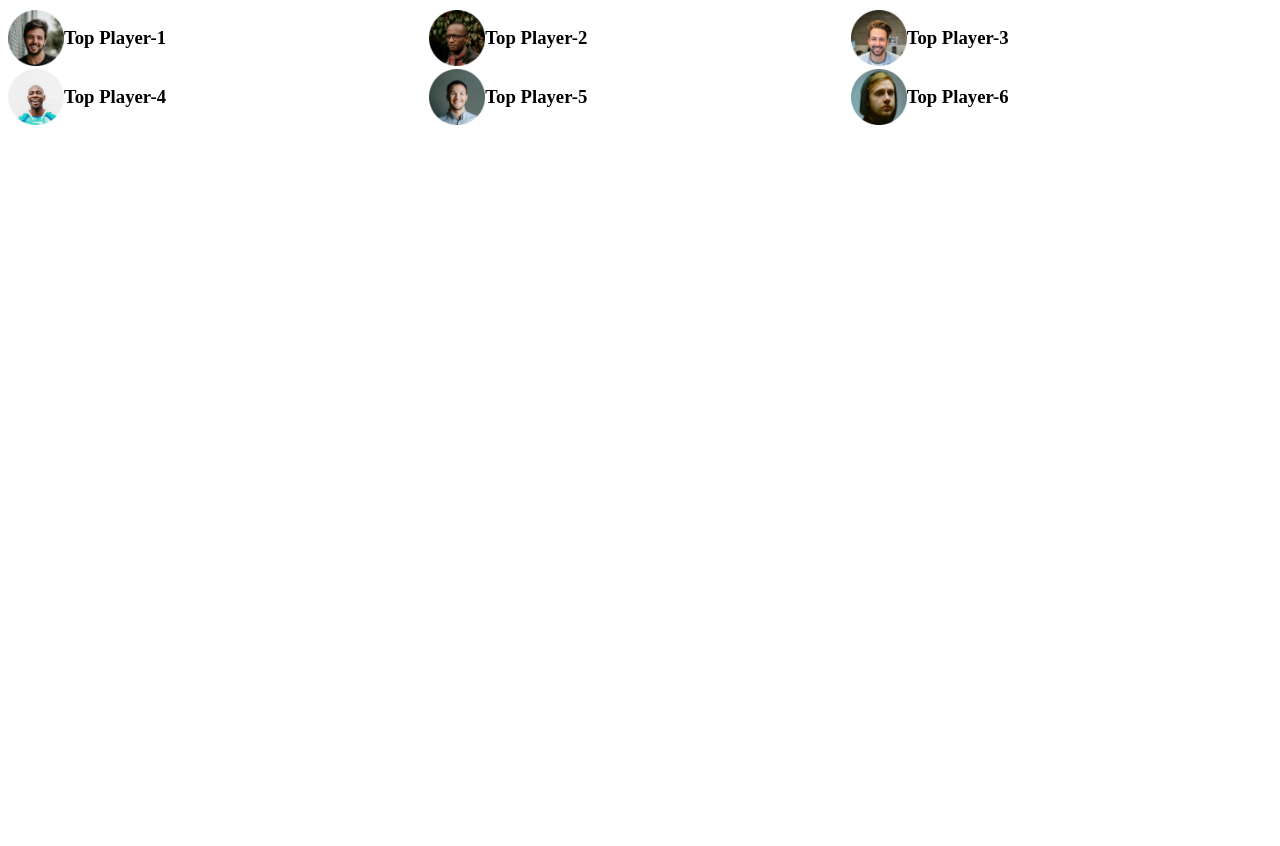
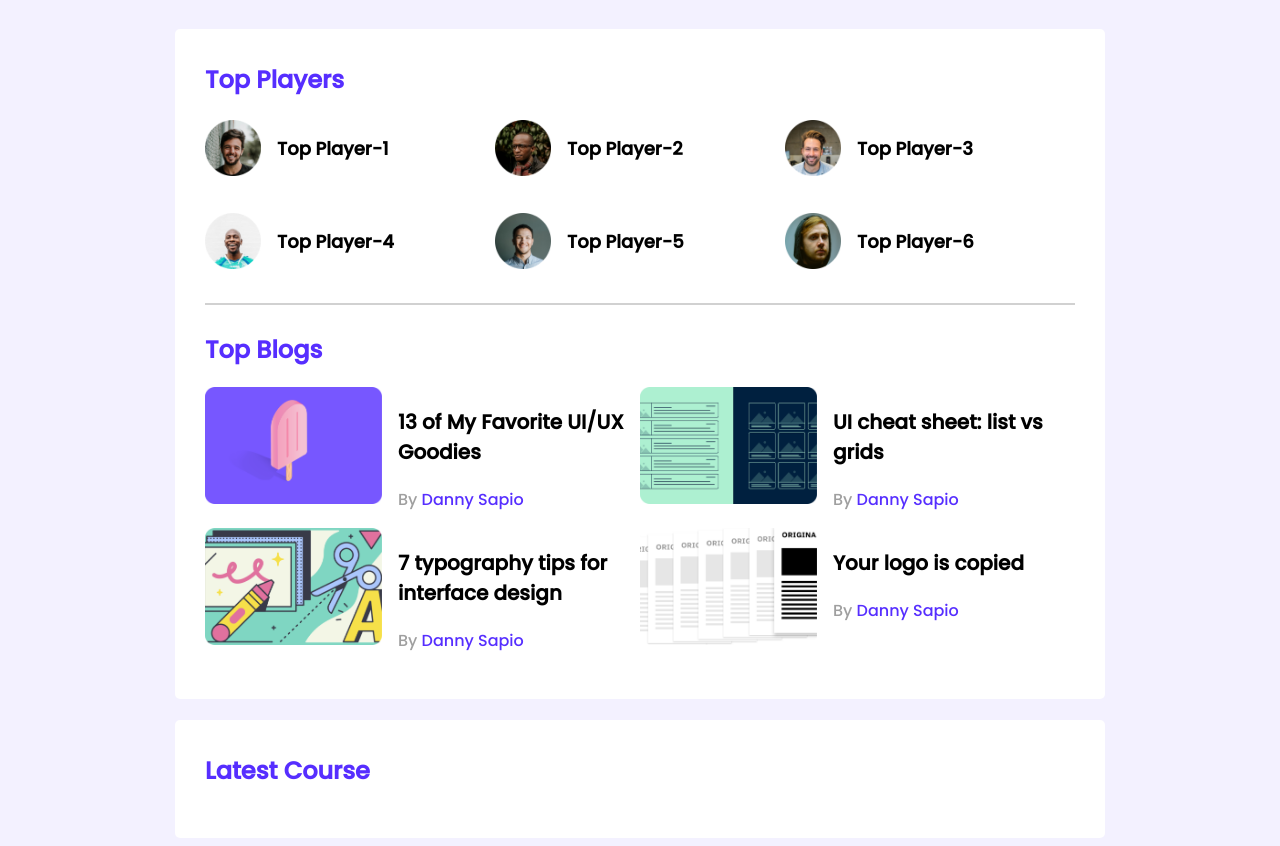
Before and after one commit to shubhomedia/leaderboard-page-design, a plain HTML site: page index.html in a window 1280 px wide. Before the commit the page ends 800 px from the top, so only its background shows below. Drawn offline with Linux system fonts and the light colour scheme.

Commit message:
New section and some style added

```diff
--- a/index.html
+++ b/index.html
@@ -15,35 +15,98 @@
     <!-- Header End  -->
     <main>
         <!-- Top Player and Top Blog  -->
-        <section>
+        <section class="container">
             <div class="top-players">
+                <h2 class="section-title">Top Players</h2>
                 <div class="players">
                     <div class="player">
                         <img src="images/players/player-1.png" alt="">
-                        <h3>Top Player-1</h3>
+                        <h3 class="player-name">Top Player-1</h3>
                     </div>
                     <div class="player">
                         <img src="images/players/player-2.png" alt="">
-                        <h3>Top Player-2</h3>
+                        <h3 class="player-name">Top Player-2</h3>
                     </div>
                     <div class="player">
                         <img src="images/players/player-3.png" alt="">
-                        <h3>Top Player-3</h3>
+                        <h3 class="player-name">Top Player-3</h3>
                     </div>
                     <div class="player">
                         <img src="images/players/player-4.png" alt="">
-                        <h3>Top Player-4</h3>
+                        <h3 class="player-name">Top Player-4</h3>
                     </div>
                     <div class="player">
                         <img src="images/players/player-5.png" alt="">
-                        <h3>Top Player-5</h3>
+                        <h3 class="player-name">Top Player-5</h3>
                     </div>
                     <div class="player">
                         <img src="images/players/player-6.png" alt="">
-                        <h3>Top Player-6</h3>
+                        <h3 class="player-name">Top Player-6</h3>
                     </div>
                 </div>
             </div>
+            <hr>
+            <div class="top-blogs">
+                <h2 class="section-title">Top Blogs</h2>
+                <div class="blogs">
+                    <article class="blog">
+                        <div class="thumbnail">
+                            <img src="images/blogs/blog-1.png" alt="">
+                        </div>
+                        <div class="blog-info">
+                            <h3 class="blog-title">
+                                13 of My Favorite UI/UX Goodies
+                            </h3>
+                            <p class="blog-author">By <a href="">Danny Sapio</a>
+
+                            </p>
+                        </div>
+                    </article>
+                    <article class="blog">
+                        <div class="thumbnail">
+                            <img src="images/blogs/blog-2.png" alt="">
+                        </div>
+                        <div class="blog-info">
+                            <h3 class="blog-title">
+                                UI cheat sheet:  list vs grids
+                            </h3>
+                            <p class="blog-author">By <a href="">Danny Sapio</a>
+
+                            </p>
+                        </div>
+                    </article>
+                    <article class="blog">
+                        <div class="thumbnail">
+                            <img src="images/blogs/blog-3.png" alt="">
+                        </div>
+                        <div class="blog-info">
+                            <h3 class="blog-title">
+                                7 typography tips for interface design
+                            </h3>
+                            <p class="blog-author">By <a href="">Danny Sapio</a>
+
+                            </p>
+                        </div>
+                    </article>
+                    <article class="blog">
+                        <div class="thumbnail">
+                            <img src="images/blogs/blog-4.png" alt="">
+                        </div>
+                        <div class="blog-info">
+                            <h3 class="blog-title">
+                                Your logo is copied
+                            </h3>
+                            <p class="blog-author">By <a href="">Danny Sapio</a>
+
+                            </p>
+                        </div>
+                    </article>
+                </div>
+            </div>
+        </section>
+        <!-- Latest Courses  -->
+        <section class="container">
+            <h2 class="section-title">Latest Course</h2>
         </section>
     </main>
 </body>
--- a/styles/style.css
+++ b/styles/style.css
@@ -1,7 +1,43 @@
+/* Font  */
+@import url("https://fonts.googleapis.com/css2?family=Poppins:wght@500&display=swap");
+
+/* Base Font */
+body {
+  font-family: "Poppins", sans-serif;
+  background-color: #f3f1ff;
+}
+
+main {
+  display: flex;
+  flex-direction: column;
+  align-items: center;
+}
+
+.container {
+  background-color: #ffffff;
+  width: 870px;
+  padding: 30px;
+  margin-top: 21px;
+  border-radius: 5px;
+}
+hr {
+  border: 1px solid #d1d1d1;
+  margin-bottom: 27px;
+}
+
 /* Top Players style  */
+.top-players {
+  margin-bottom: 30px;
+}
+.section-title {
+  color: #562eff;
+  font-size: 24px;
+  margin-top: 3px;
+}
 .players {
   display: grid;
   grid-template-columns: repeat(3, 1fr);
+  grid-row-gap: 30px;
   /* grid-template-columns: 1fr 1fr 1fr; */
 }
 
@@ -13,3 +49,37 @@
   width: 56px;
   height: 56px;
 }
+.player-name {
+  margin-left: 16px;
+  font-size: 18px;
+}
+
+/* Top blog styles  */
+.blogs {
+  display: grid;
+  grid-template-columns: repeat(2, 1fr);
+  grid-row-gap: ;
+}
+.blog {
+  display: flex;
+}
+
+.blog .thumbnail img {
+  width: 177px;
+  height: 117px;
+}
+.blog-info {
+  margin-left: 16px;
+}
+.blog-title {
+  font-size: 20px;
+}
+.blog-author {
+  font-size: 16px;
+  color: #9f9f9f;
+}
+.blog-author a {
+  text-decoration: none;
+  font-size: 16px;
+  color: #562eff;
+}
```
